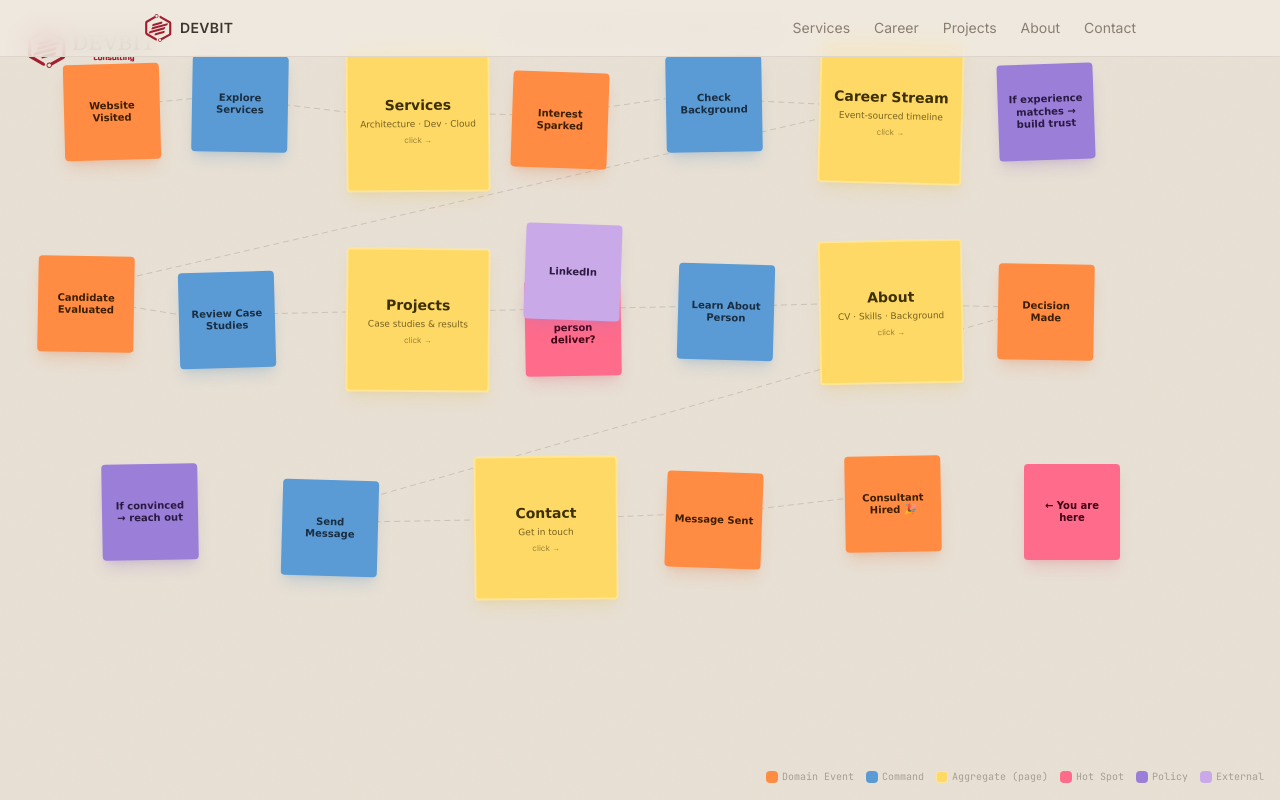
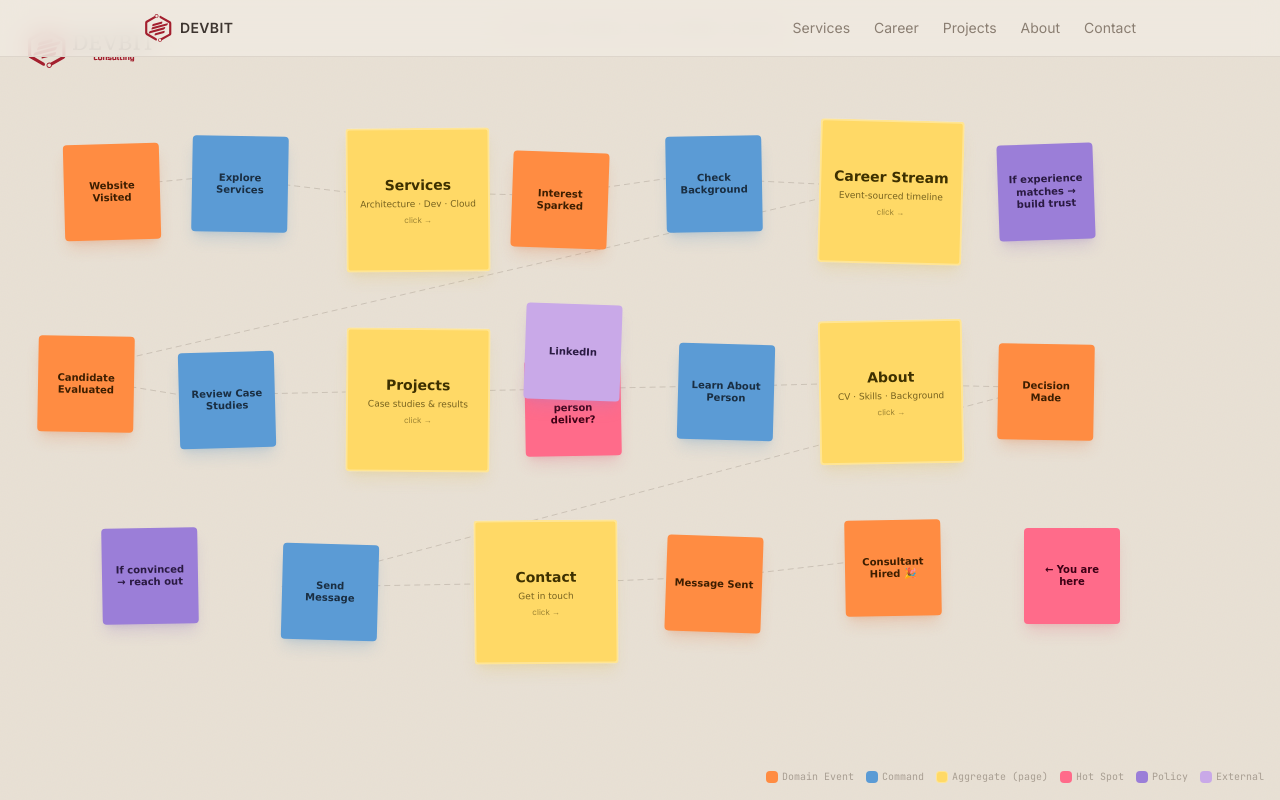
Before and after one commit to haderach75/devbit.se, a Next.js app: page /test in a window 1280 px wide. Built offline with nearby package versions, Linux system fonts and the light colour scheme.

Commit message:
fix: shift sticky notes down for top margin below logo

```diff
--- a/src/components/eventstorming/board.tsx
+++ b/src/components/eventstorming/board.tsx
@@ -39,49 +39,49 @@ const colorMap: Record<NoteColor, { bg: string; text: string; shadow: string }>
 
 const notes: StickyNote[] = [
   // Top row - The story starts: someone discovers Devbit
-  { id: "evt-visit", text: "Website Visited", color: "orange", x: 5, y: 8, rotation: -1.5, size: "sm" },
-  { id: "cmd-explore", text: "Explore Services", color: "blue", x: 15, y: 7, rotation: 1, size: "sm" },
+  { id: "evt-visit", text: "Website Visited", color: "orange", x: 5, y: 18, rotation: -1.5, size: "sm" },
+  { id: "cmd-explore", text: "Explore Services", color: "blue", x: 15, y: 17, rotation: 1, size: "sm" },
 
   // The "Services" aggregate - CLICKABLE
-  { id: "agg-services", text: "Services", subtext: "Architecture · Dev · Cloud", color: "yellow", x: 27, y: 6, rotation: -0.5, href: "/services", size: "lg" },
+  { id: "agg-services", text: "Services", subtext: "Architecture · Dev · Cloud", color: "yellow", x: 27, y: 16, rotation: -0.5, href: "/services", size: "lg" },
 
-  { id: "evt-interested", text: "Interest Sparked", color: "orange", x: 40, y: 9, rotation: 2, size: "sm" },
-  { id: "cmd-check-bg", text: "Check Background", color: "blue", x: 52, y: 7, rotation: -1, size: "sm" },
+  { id: "evt-interested", text: "Interest Sparked", color: "orange", x: 40, y: 19, rotation: 2, size: "sm" },
+  { id: "cmd-check-bg", text: "Check Background", color: "blue", x: 52, y: 17, rotation: -1, size: "sm" },
 
   // The "Career" aggregate - CLICKABLE
-  { id: "agg-career", text: "Career Stream", subtext: "Event-sourced timeline", color: "yellow", x: 64, y: 5, rotation: 1.5, href: "/career", size: "lg" },
+  { id: "agg-career", text: "Career Stream", subtext: "Event-sourced timeline", color: "yellow", x: 64, y: 15, rotation: 1.5, href: "/career", size: "lg" },
 
-  { id: "policy-trust", text: "If experience matches → build trust", color: "purple", x: 78, y: 8, rotation: -2, size: "sm" },
+  { id: "policy-trust", text: "If experience matches → build trust", color: "purple", x: 78, y: 18, rotation: -2, size: "sm" },
 
   // Middle row - deeper evaluation
-  { id: "evt-evaluating", text: "Candidate Evaluated", color: "orange", x: 3, y: 32, rotation: 1, size: "sm" },
-  { id: "cmd-review", text: "Review Case Studies", color: "blue", x: 14, y: 34, rotation: -1.5, size: "sm" },
+  { id: "evt-evaluating", text: "Candidate Evaluated", color: "orange", x: 3, y: 42, rotation: 1, size: "sm" },
+  { id: "cmd-review", text: "Review Case Studies", color: "blue", x: 14, y: 44, rotation: -1.5, size: "sm" },
 
   // The "Projects" aggregate - CLICKABLE
-  { id: "agg-projects", text: "Projects", subtext: "Case studies & results", color: "yellow", x: 27, y: 31, rotation: 0.5, href: "/projects", size: "lg" },
+  { id: "agg-projects", text: "Projects", subtext: "Case studies & results", color: "yellow", x: 27, y: 41, rotation: 0.5, href: "/projects", size: "lg" },
 
-  { id: "hotspot-1", text: "Does this person deliver?", color: "pink", x: 41, y: 35, rotation: -1, size: "sm" },
-  { id: "ext-linkedin", text: "LinkedIn", color: "lilac", x: 41, y: 28, rotation: 2, size: "sm" },
+  { id: "hotspot-1", text: "Does this person deliver?", color: "pink", x: 41, y: 45, rotation: -1, size: "sm" },
+  { id: "ext-linkedin", text: "LinkedIn", color: "lilac", x: 41, y: 38, rotation: 2, size: "sm" },
 
-  { id: "cmd-who", text: "Learn About Person", color: "blue", x: 53, y: 33, rotation: 1.5, size: "sm" },
+  { id: "cmd-who", text: "Learn About Person", color: "blue", x: 53, y: 43, rotation: 1.5, size: "sm" },
 
   // The "About" aggregate - CLICKABLE
-  { id: "agg-about", text: "About", subtext: "CV · Skills · Background", color: "yellow", x: 64, y: 30, rotation: -1, href: "/about", size: "lg" },
+  { id: "agg-about", text: "About", subtext: "CV · Skills · Background", color: "yellow", x: 64, y: 40, rotation: -1, href: "/about", size: "lg" },
 
-  { id: "evt-convinced", text: "Decision Made", color: "orange", x: 78, y: 33, rotation: 1, size: "sm" },
+  { id: "evt-convinced", text: "Decision Made", color: "orange", x: 78, y: 43, rotation: 1, size: "sm" },
 
   // Bottom row - the action
-  { id: "policy-reach", text: "If convinced → reach out", color: "purple", x: 8, y: 58, rotation: -1, size: "sm" },
-  { id: "cmd-contact", text: "Send Message", color: "blue", x: 22, y: 60, rotation: 1.5, size: "sm" },
+  { id: "policy-reach", text: "If convinced → reach out", color: "purple", x: 8, y: 66, rotation: -1, size: "sm" },
+  { id: "cmd-contact", text: "Send Message", color: "blue", x: 22, y: 68, rotation: 1.5, size: "sm" },
 
   // The "Contact" aggregate - CLICKABLE
-  { id: "agg-contact", text: "Contact", subtext: "Get in touch", color: "yellow", x: 37, y: 57, rotation: -0.5, href: "/contact", size: "lg" },
+  { id: "agg-contact", text: "Contact", subtext: "Get in touch", color: "yellow", x: 37, y: 65, rotation: -0.5, href: "/contact", size: "lg" },
 
-  { id: "evt-sent", text: "Message Sent", color: "orange", x: 52, y: 59, rotation: 2, size: "sm" },
-  { id: "evt-hired", text: "Consultant Hired 🎉", color: "orange", x: 66, y: 57, rotation: -1, size: "sm" },
+  { id: "evt-sent", text: "Message Sent", color: "orange", x: 52, y: 67, rotation: 2, size: "sm" },
+  { id: "evt-hired", text: "Consultant Hired 🎉", color: "orange", x: 66, y: 65, rotation: -1, size: "sm" },
 
   // Legend area (bottom right)
-  { id: "hotspot-legend", text: "← You are here", color: "pink", x: 80, y: 58, rotation: 0, size: "sm" },
+  { id: "hotspot-legend", text: "← You are here", color: "pink", x: 80, y: 66, rotation: 0, size: "sm" },
 ];
 
 // Arrows connecting the flow
```
